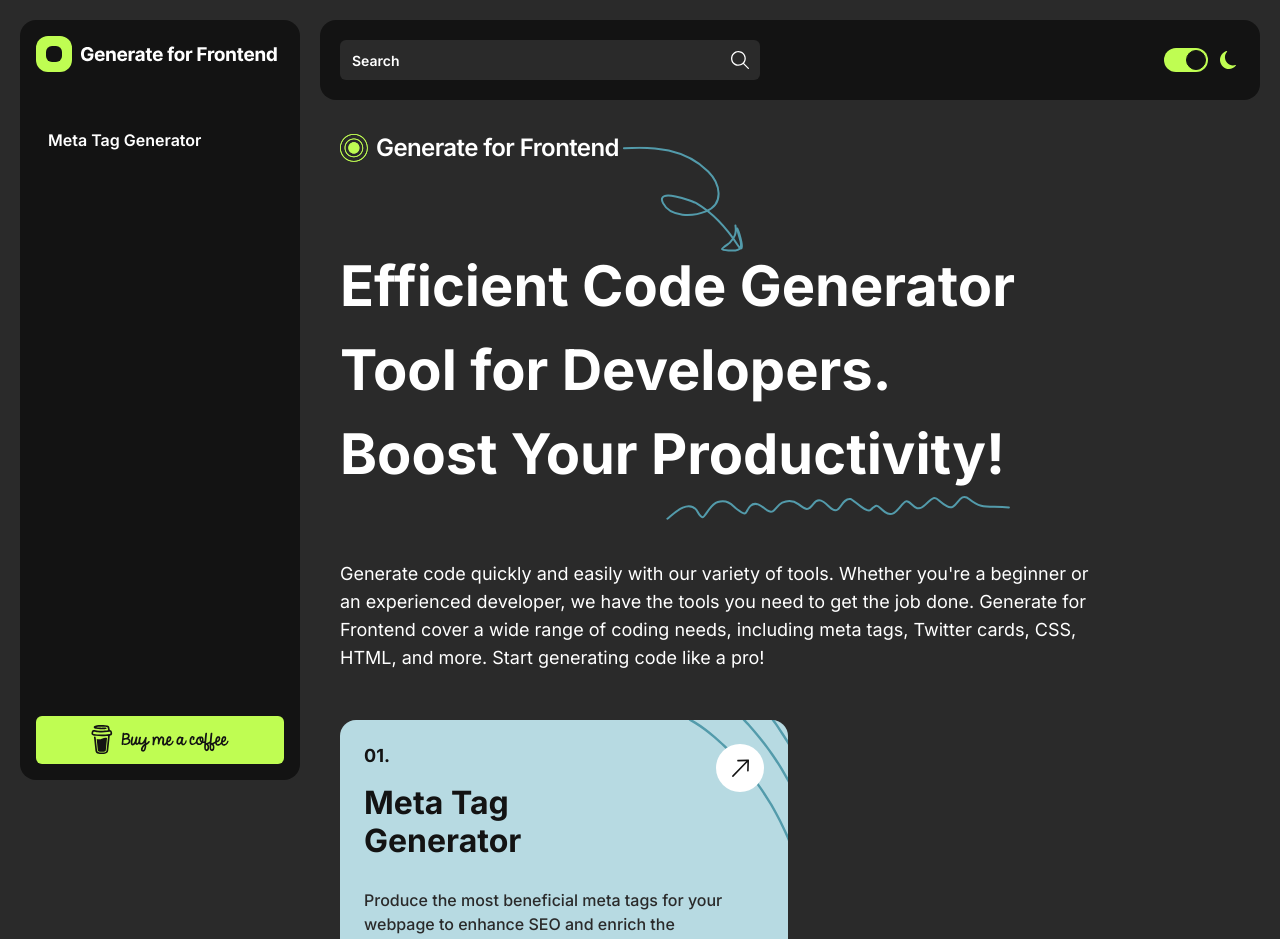
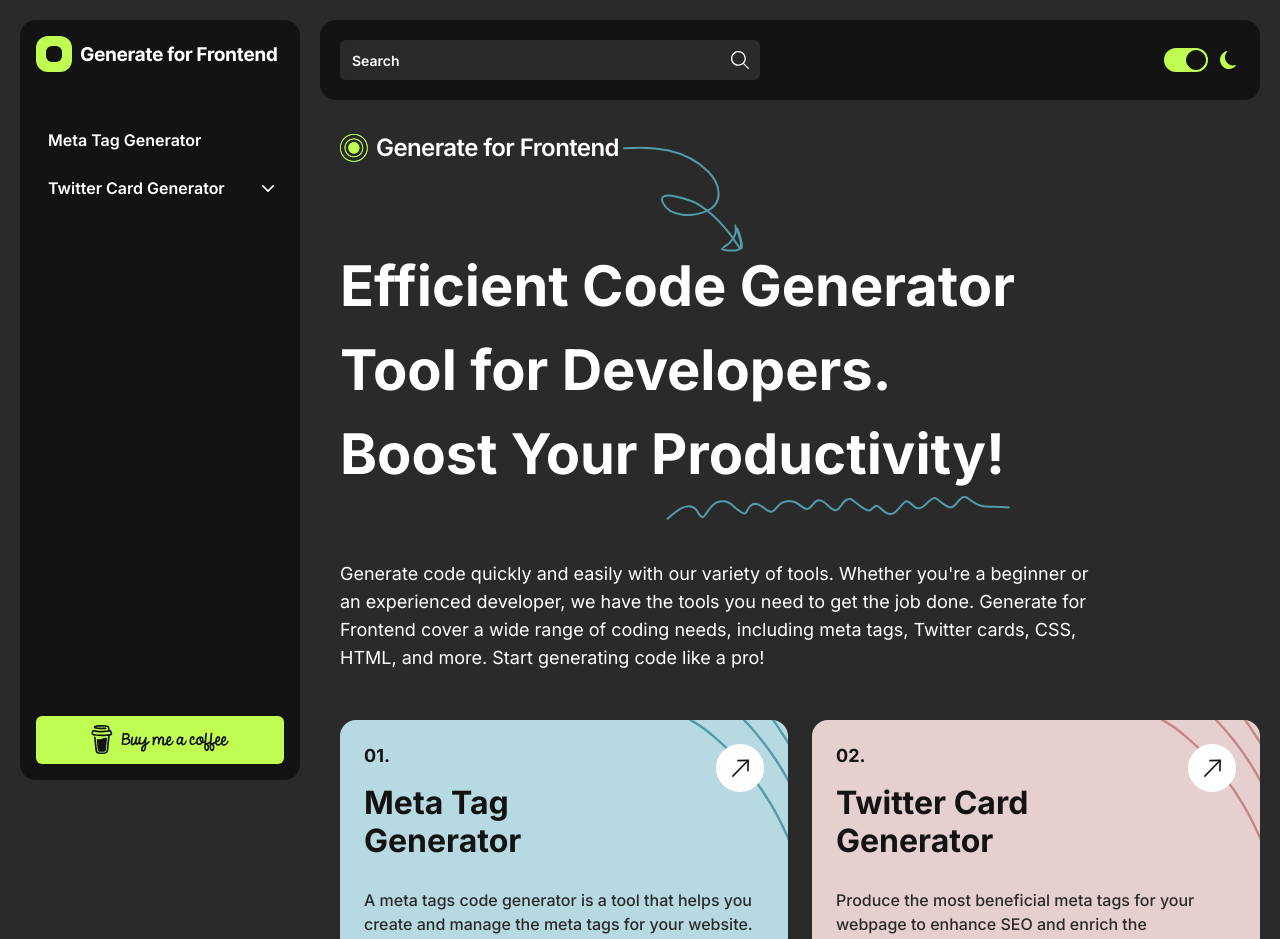
Before and after one commit to farukipekcom/generate-for-frontend, a Next.js app: page / in a window 1280 px wide. Shown: the top 939 px of the page. Built offline with nearby package versions, Linux system fonts and the light colour scheme.

Commit message:
fix: update schema

```diff
--- /dev/null
+++ b/app/components/jsonld.tsx
@@ -0,0 +1,53 @@
+interface Props {
+  title: string;
+  description: string;
+  datePublished: string;
+  dateModified: string;
+  image?: string;
+  link: string;
+  breadcrumb: any;
+}
+export default function Jsonld(Props: Props) {
+  const {
+    title,
+    description,
+    datePublished,
+    dateModified,
+    image = "http://generateforfrontend.com/open-graph.jpg",
+    link,
+    breadcrumb,
+  } = Props;
+
+  return [
+    {
+      "@context": "https://schema.org/",
+      "@type": "Article",
+      mainEntityOfPage: {
+        "@type": "WebPage",
+        "@id": link,
+      },
+      headline: title,
+      description: description,
+      image: image,
+      author: {
+        "@type": "Person",
+        name: "Faruk Ipek",
+        url: "https://farukipek.com/",
+      },
+      datePublished: datePublished,
+      dateModified: dateModified,
+    },
+    {
+      "@context": "https://schema.org/",
+      "@type": "BreadcrumbList",
+      itemListElement: [
+        breadcrumb.map((item: any) => ({
+          "@type": "ListItem",
+          position: item.position,
+          name: item.name,
+          item: item.item,
+        })),
+      ],
+    },
+  ];
+}
--- a/app/json/pages.json
+++ b/app/json/pages.json
@@ -2,9 +2,51 @@
   {
     "id": "01.",
     "title": "Meta Tag Generator",
-    "description": "Produce the most beneficial meta tags for your webpage to enhance SEO and enrich the experience for search engine users.",
+    "description": "A meta tags code generator is a tool that helps you create and manage the meta tags for your website.",
     "link": "/meta-tag-generator",
     "color": "#BED9E1",
     "colorDark": "#6599A9"
+  },
+  {
+    "id": "02.",
+    "title": "Twitter Card Generator",
+    "description": "Produce the most beneficial meta tags for your webpage to enhance SEO and enrich the experience for search engine users.",
+    "link": "/twitter-card-generator",
+    "color": "#E5D0CF",
+    "colorDark": "#C88683",
+    "pages": [
+      {
+        "id": "01.",
+        "title": "App",
+        "description": "App",
+        "link": "/twitter-card-generator/app",
+        "color": "#E5D0CF",
+        "colorDark": "#C88683"
+      },
+      {
+        "id": "02.",
+        "title": "Player",
+        "description": "Player",
+        "link": "/twitter-card-generator/player",
+        "color": "#E5D0CF",
+        "colorDark": "#C88683"
+      },
+      {
+        "id": "03.",
+        "title": "Summary",
+        "description": "Summary",
+        "link": "/twitter-card-generator/summary",
+        "color": "#E5D0CF",
+        "colorDark": "#C88683"
+      },
+      {
+        "id": "04.",
+        "title": "Summary With Large Image",
+        "description": "Summary With Large Image",
+        "link": "/twitter-card-generator/summary-with-large-image",
+        "color": "#E5D0CF",
+        "colorDark": "#C88683"
+      }
+    ]
   }
 ]
--- a/app/meta-tag-generator/content.tsx
+++ b/app/meta-tag-generator/content.tsx
@@ -10,53 +10,8 @@ import Title from "../components/title";
 import Description from "../components/description";
 import charset from "../json/charset.json";
 import robots from "../json/robots.json";
+import Jsonld from "../components/jsonld";
 export default function Content() {
-  const jsonLd = [
-    {
-      "@context": "https://schema.org/",
-      "@type": "Article",
-      mainEntityOfPage: {
-        "@type": "WebPage",
-        "@id": "https://generateforfrontend.com/",
-      },
-      headline: "Generate for Frontend",
-      description:
-        "Produce the most beneficial meta tags for your webpage to enhance SEO and enrich the experience for search engine users.",
-      image: "http://generateforfrontend.com/open-graph.jpg",
-      author: {
-        "@type": "Person",
-        name: "Faruk Ipek",
-        url: "https://farukipek.com/",
-      },
-      publisher: {
-        "@type": "Organization",
-        name: "",
-        logo: {
-          "@type": "ImageObject",
-          url: "",
-        },
-      },
-      datePublished: "2023-08-24",
-    },
-    {
-      "@context": "https://schema.org/",
-      "@type": "BreadcrumbList",
-      itemListElement: [
-        {
-          "@type": "ListItem",
-          position: 1,
-          name: "Home",
-          item: "https://generateforfrontend.com/",
-        },
-        {
-          "@type": "ListItem",
-          position: 2,
-          name: "Meta Tag Generator",
-          item: "https://generateforfrontend.com/meta-tag-generator",
-        },
-      ],
-    },
-  ];
   const [form, setForm] = useState({
     title: "",
     description: "",
@@ -84,9 +39,31 @@ export default function Content() {
   }${form.charset && text[3]}${form.robots && text[4]}${
     form.viewport === true ? text[5] : ""
   }`;
+  console.log(
+    Jsonld({
+      title: "Faruk",
+      description: "Aciklama",
+      datePublished: "2023-08-24",
+      dateModified: "2023-08-24",
+      link: "https://generateforfrontend.com/meta-tag-generator",
+      breadcrumb: [
+        {
+          position: 1,
+          name: "Home",
+          item: "https://generateforfrontend.com/",
+        },
+        {
+          position: 2,
+          name: "Meta Tag Generator",
+          item: "https://generateforfrontend.com/meta-tag-generator",
+        },
+      ],
+    }),
+  );
+
   return (
     <>
-      <div className="md:w-full lg:w-full xl:w-1/2 xl:border-r xl:border-solid xl:border-borderLight xl:pr-5 xl:dark:border-border">
+      <div className="xl:pr- md:w-full lg:w-full xl:w-1/2 xl:border-r xl:border-solid xl:border-borderLight xl:dark:border-border">
         <Breadcrumbs count={1} page1="Meta Tags" page2="Ikinci" />
         <Title title="Meta Tags Generator" />
         <Description description="A meta tags code generator is a tool that helps you create and manage the meta tags for your website. Meta tags are HTML tags that provide information about your website to search engines and other web browsers. </br></br>They can be used to improve the visibility of your website in search results, and to provide additional information about your website to visitors." />
@@ -130,7 +107,30 @@ export default function Content() {
       />
       <script
         type="application/ld+json"
-        dangerouslySetInnerHTML={{ __html: JSON.stringify(jsonLd) }}
+        dangerouslySetInnerHTML={{
+          __html: JSON.stringify(
+            Jsonld({
+              title: "Generate for Frontend",
+              description:
+                "A meta tags code generator is a tool that helps you create and manage the meta tags for your website.",
+              datePublished: "2023-08-24",
+              dateModified: "2023-08-27",
+              link: "https://generateforfrontend.com/meta-tag-generator",
+              breadcrumb: [
+                {
+                  position: 1,
+                  name: "Home",
+                  item: "https://generateforfrontend.com/",
+                },
+                {
+                  position: 2,
+                  name: "Meta Tag Generator",
+                  item: "https://generateforfrontend.com/meta-tag-generator",
+                },
+              ],
+            }),
+          ),
+        }}
       />
     </>
   );
```
Also changed, not shown: app/page.tsx (+15 -0 lines).
